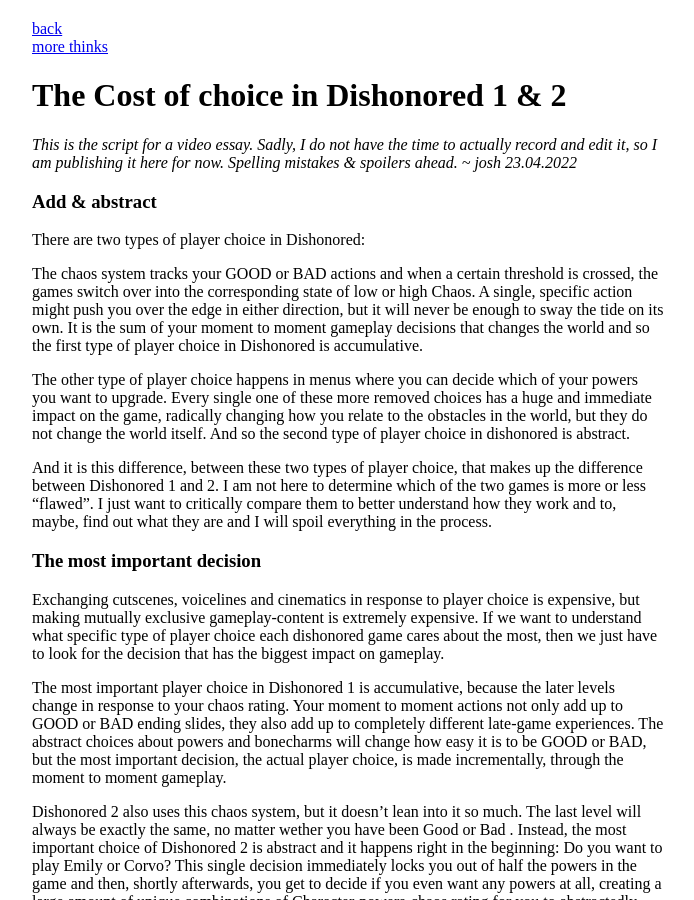
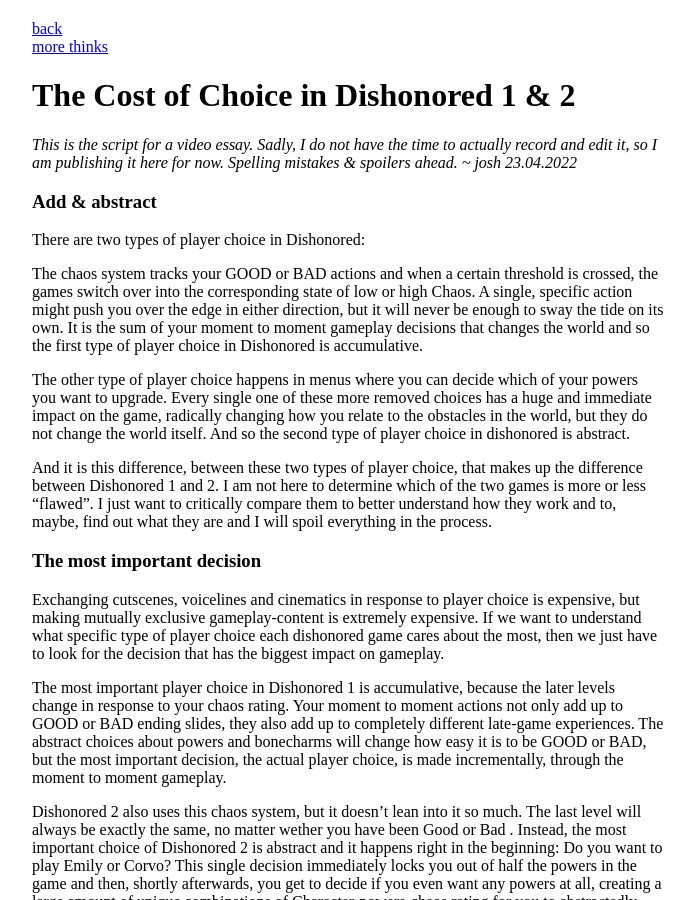
Before and after one commit to stuffedwombat/stuffedwombat.github.io, a Jekyll site: the page built from cost_of_choice_dishonored.md, in a window 1280 px wide and 900 px high. Shown: the whole window, without its empty margins (292-986 px from the left). Built offline with Jekyll 4.4.1, drawn with Linux system fonts in a browser that asks for light colours; our own code applies the rules of GitHub Pages for plain Markdown files; comment, search, counter and statistics services are not loaded.

```diff
--- a/cost_of_choice_dishonored.md
+++ b/cost_of_choice_dishonored.md
@@ -1,7 +1,7 @@
 [back](index)<br>
 [more thinks](thinking)
 
-<h1>The Cost of choice in Dishonored 1 & 2</h1>
+<h1>The Cost of Choice in Dishonored 1 & 2</h1>
 
 *This is the script for a video essay. Sadly, I do not have the time to actually record and edit it, so I am publishing it here for now. Spelling mistakes & spoilers ahead. ~ josh 23.04.2022*
 
```
